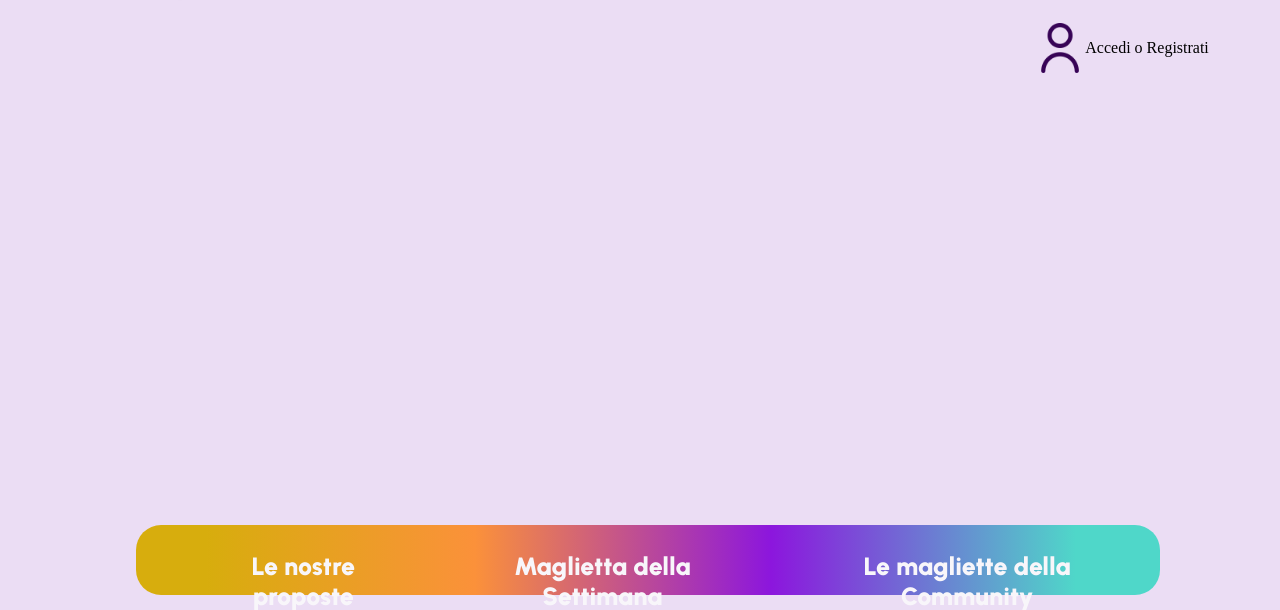
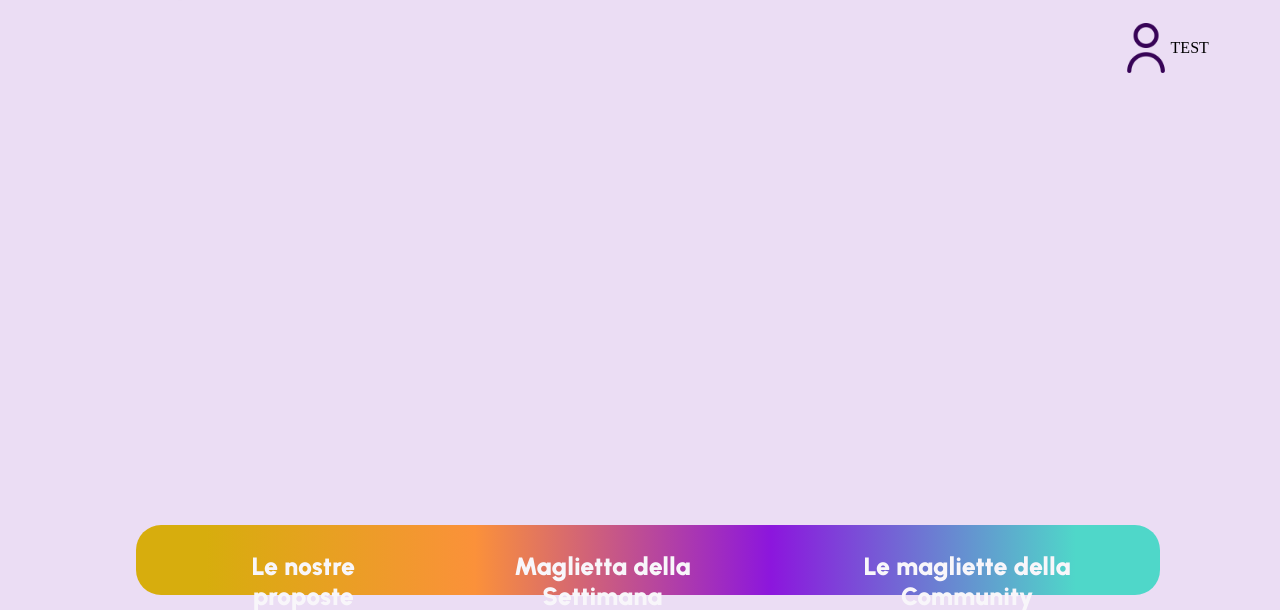
Before and after one commit to UrbanShirt/implementation, a plain HTML site: page ui/homepage.html in a window 1280 px wide. Shown: the part 190-800 px from the top of the page. Drawn offline with Linux system fonts and the light colour scheme; no server answers.

Commit message:
test for deploy

```diff
--- a/ui/homepage.html
+++ b/ui/homepage.html
@@ -24,7 +24,7 @@
     <h1 class="homepage-text-title">Urban Shirt</h1>
     <div class="homepage-div-profilo" id="pr">
         <button id="profilo" onclick="location.href='./loginpage.html'"></button>
-        <p>Accedi o Registrati</p>
+        <p>TEST</p>
     </div>
 
     <div class="homepage-div-profilo" id="ua">
```
